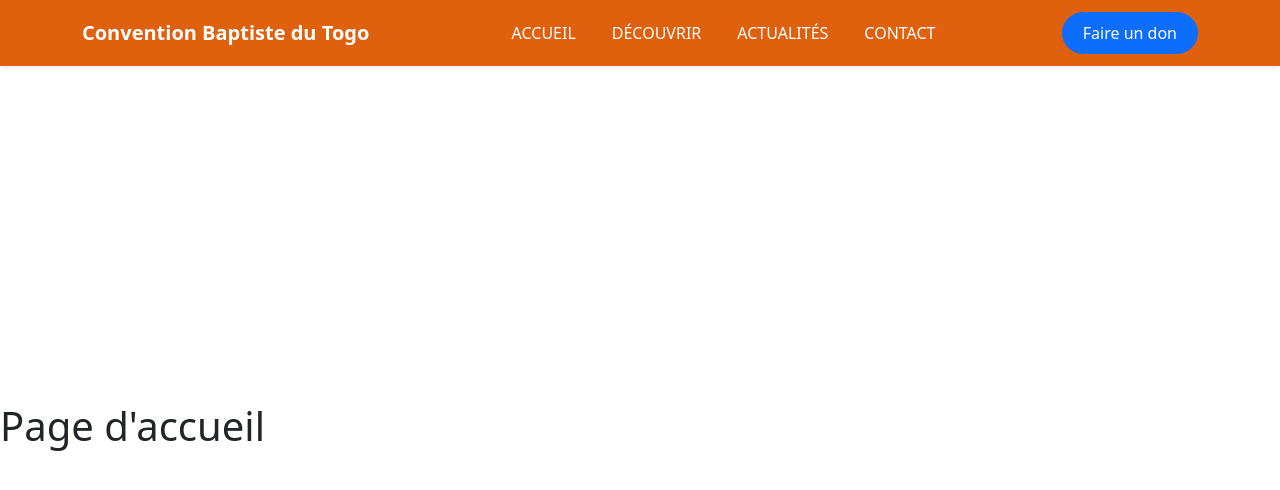
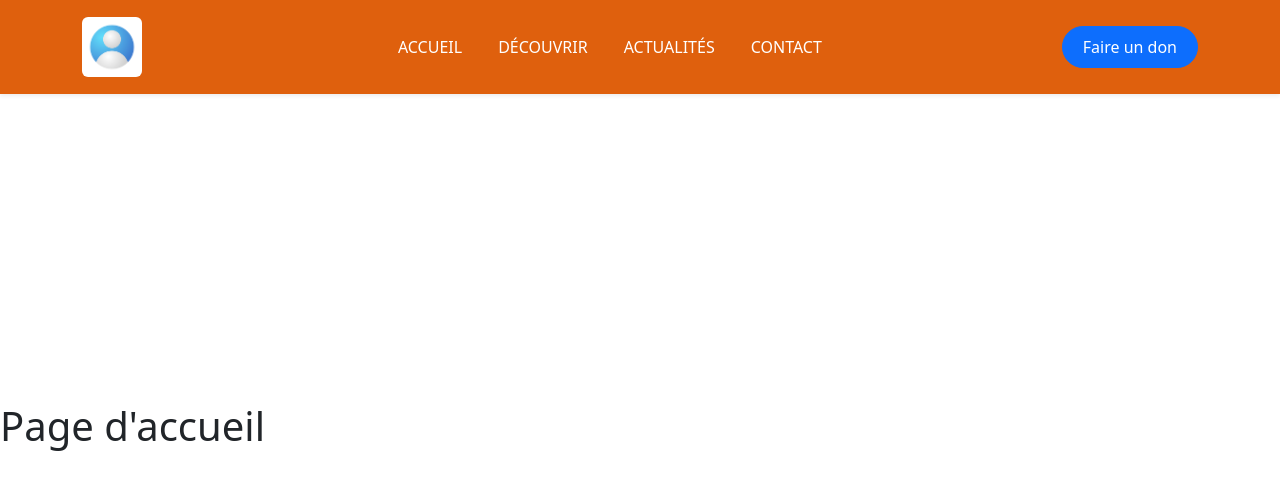
Before and after one commit to KifK2f/projet_cbt, a React (Vite) app in the folder projet_cbt/: page / in a window 1280 px wide. Shown: the top 490 px of the page. Built offline with nearby package versions, Linux system fonts and the light colour scheme.

Commit message:
installation de @mui/material, @mui/icons-material et emotion

```diff
--- a/projet_cbt/package.json
+++ b/projet_cbt/package.json
@@ -10,6 +10,10 @@
     "preview": "vite preview"
   },
   "dependencies": {
+    "@emotion/react": "^11.14.0",
+    "@emotion/styled": "^11.14.1",
+    "@mui/icons-material": "^7.3.8",
+    "@mui/material": "^7.3.8",
     "axios": "^1.13.5",
     "bootstrap": "^5.3.8",
     "react": "^19.2.0",
--- a/projet_cbt/src/assets/css/navbar.css
+++ b/projet_cbt/src/assets/css/navbar.css
@@ -103,3 +103,10 @@ nav {
   }
 
 }
+
+.logo {
+  width: 60px;
+  height: 60px;
+  object-fit: cover;
+  border-radius: 10%;
+}
--- a/projet_cbt/src/components/Navbar.jsx
+++ b/projet_cbt/src/components/Navbar.jsx
@@ -1,6 +1,7 @@
 import React from "react";
 import "../assets/css/navbar.css";
 import { Link } from "react-router-dom";
+import logo from "../assets/images/logo.jpg";
 
 class Navbar extends React.Component {
   render() {
@@ -9,8 +10,8 @@ class Navbar extends React.Component {
         <div className="container">
 
           {/* Logo */}
-          <Link className="navbar-brand fw-bold text-white" to="/">
-            Convention Baptiste du Togo
+          <Link className="navbar-brand text-white" to="/">
+            <img src={logo} alt="Logo CBT" className="logo" />
           </Link>
 
           {/* Toggler */}
```
Also changed, not shown: projet_cbt/src/assets/images/logo.jpg (added), 1 other file (tests, documents, lock files or other folders).
